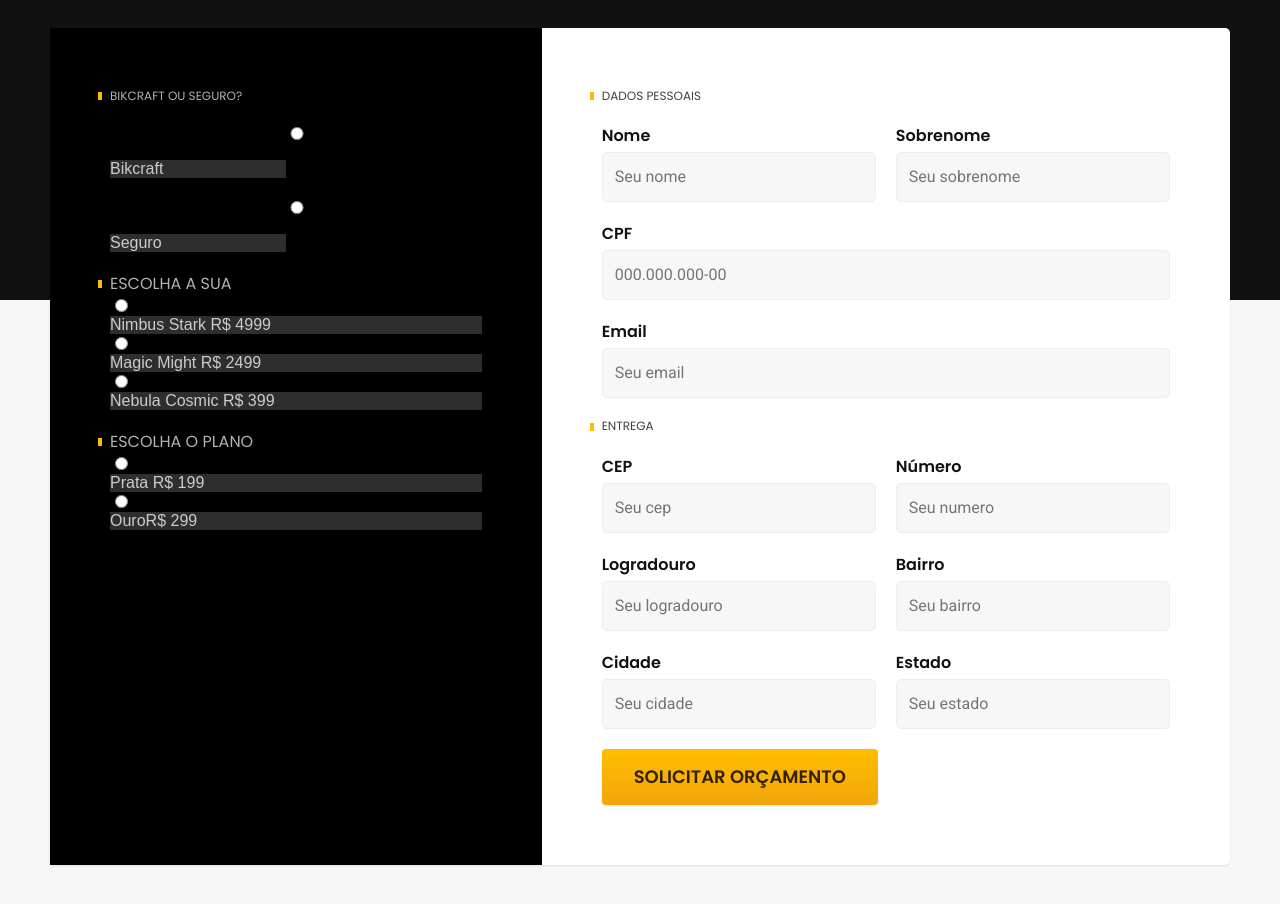
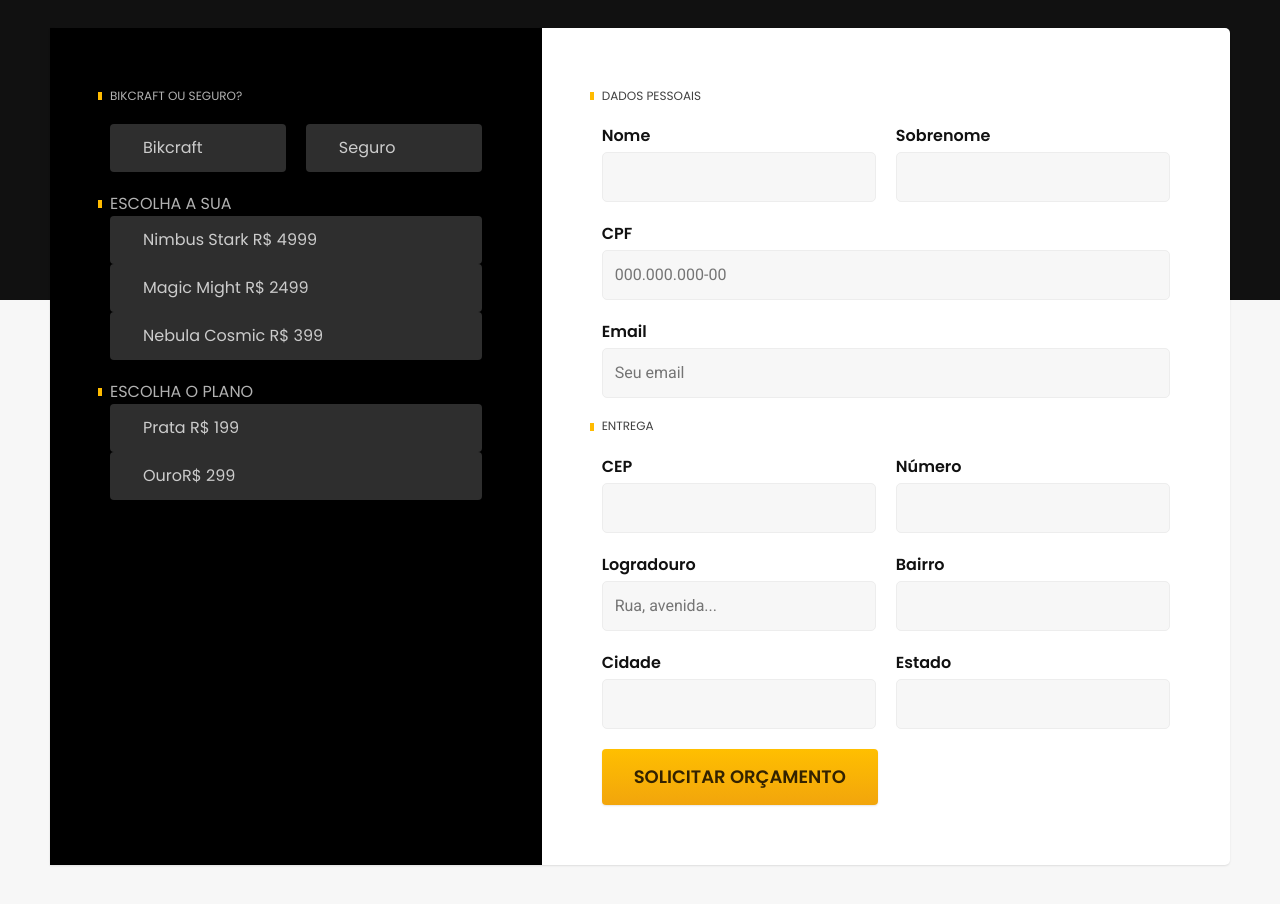
Before and after one commit to Futila/bikecraft, a plain HTML site: page orcamento.html in a window 1280 px wide. Shown: the part 300-1204 px from the top of the page. Drawn offline with Linux system fonts and the light colour scheme.

Commit message:
bug: botão bikcraft e seguro

```diff
--- a/css/orcamento/orcamento.css
+++ b/css/orcamento/orcamento.css
@@ -26,7 +26,7 @@
 }
 
 .orcamento-produto,
-.orcamento-dados{
+.orcamento-dados {
   padding: 60px;
   box-shadow: 0 1px 2px rgba(0, 0, 0, 0.1);
 }
@@ -37,33 +37,52 @@
   display: grid;
   grid-template-columns: 1fr 1fr;
   align-content: start;
-  gap:20px;
+  gap: 20px;
 }
-
 
 .orcamento-produto > * {
   grid-column: 1/-1;
-
 }
 .orcamento-produto > label {
   grid-column: initial;
-
 }
 
-
 .orcamento-produto label {
+  font: 400 1rem/1.5 "Poppins", sans-serif;
   color: var(--cor-4);
   background-color: var(--cor-10);
+  padding: 12px 16px;
+  border-radius: 4px;
   display: block;
+  cursor: pointer;
 }
-.orcamento-dados{
+
+.orcamento-produto input:checked + label {
+  background: var(--cor-0);
+  color: var(--cor-11);
+}
+
+.orcamento-produto label::before {
+  content: "";
+  display: inline-block;
+  box-sizing: border-box;
+  width: 12px;
+  height: 12px;
+  border-radius: 1px solid var(--cor-6);
+  border-radius: 50%;
+  margin-right: 5px;
+}
+
+.orcamento-produto input {
+  opacity: 0;
+  position: absolute;
+  pointer-events: none;
+}
+
+.orcamento-dados {
   border-radius: 0 5px 5px 0;
   background: var(--cor-0);
 }
-
-
-
-
 
 #bikcraft:checked ~ #orcamento-bikcraft,
 #seguro:checked ~ #orcamento-seguro {
--- a/orcamento.html
+++ b/orcamento.html
@@ -79,16 +79,11 @@
           <h2 class="font-1-xs cor-9 col-2">Dados pessoais</h2>
           <div>
             <label for="nome">Nome</label>
-            <input type="text" id="nome" name="nome" placeholder="Seu nome" />
+            <input type="text" id="nome" name="nome" />
           </div>
           <div>
             <label for="sobrenome">Sobrenome</label>
-            <input
-              type="text"
-              id="sobrenome"
-              name="sobrenome"
-              placeholder="Seu sobrenome"
-            />
+            <input type="text" id="sobrenome" name="sobrenome" />
           </div>
           <div class="col-2">
             <label for="cpf">CPF</label>
@@ -112,16 +107,11 @@
           <h2 class="font-1-xs cor-9 col-2">entrega</h2>
           <div>
             <label for="cep">CEP</label>
-            <input type="text" id="cep" name="cep" placeholder="Seu cep" />
+            <input type="text" id="cep" name="cep" ="Seu cep" />
           </div>
           <div>
             <label for="numero">Número</label>
-            <input
-              type="text"
-              id="numero"
-              name="numero"
-              placeholder="Seu numero"
-            />
+            <input type="text" id="numero" name="numero" />
           </div>
           <div>
             <label for="logradouro">Logradouro</label>
@@ -129,36 +119,21 @@
               type="text"
               id="logradouro"
               name="logradouro"
-              placeholder="Seu logradouro"
+              placeholder="Rua, avenida..."
             />
           </div>
           <div>
             <label for="bairro">Bairro</label>
-            <input
-              type="text"
-              id="bairro"
-              name="bairro"
-              placeholder="Seu bairro"
-            />
+            <input type="text" id="bairro" name="bairro" />
           </div>
           <div>
             <label for="cidade">Cidade</label>
-            <input
-              type="text"
-              id="cidade"
-              name="cidade"
-              placeholder="Seu cidade"
-            />
+            <input type="text" id="cidade" name="cidade" />
           </div>
 
           <div>
             <label for="estado">Estado</label>
-            <input
-              type="text"
-              id="estado"
-              name="estado"
-              placeholder="Seu estado"
-            />
+            <input type="text" id="estado" name="estado" />
           </div>
           <button class="botao col-2">Solicitar Orçamento</button>
         </div>
```
